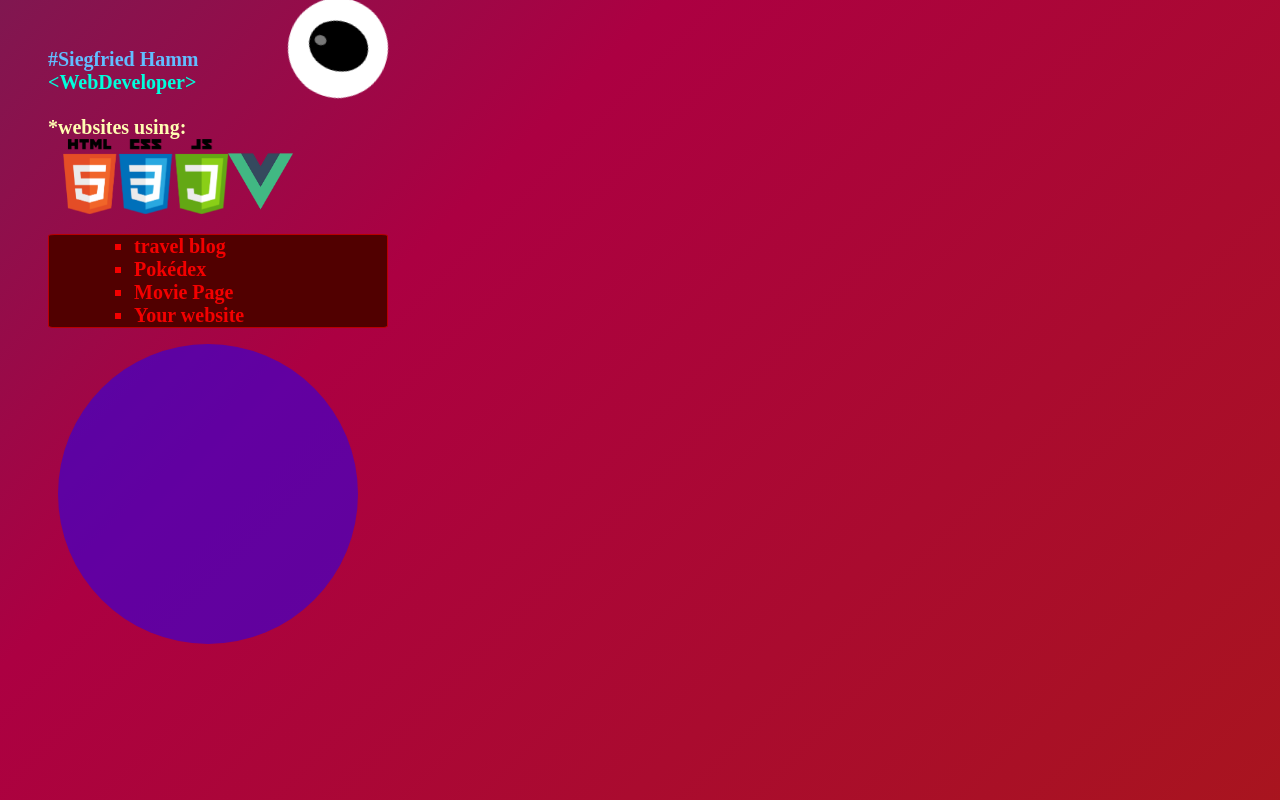
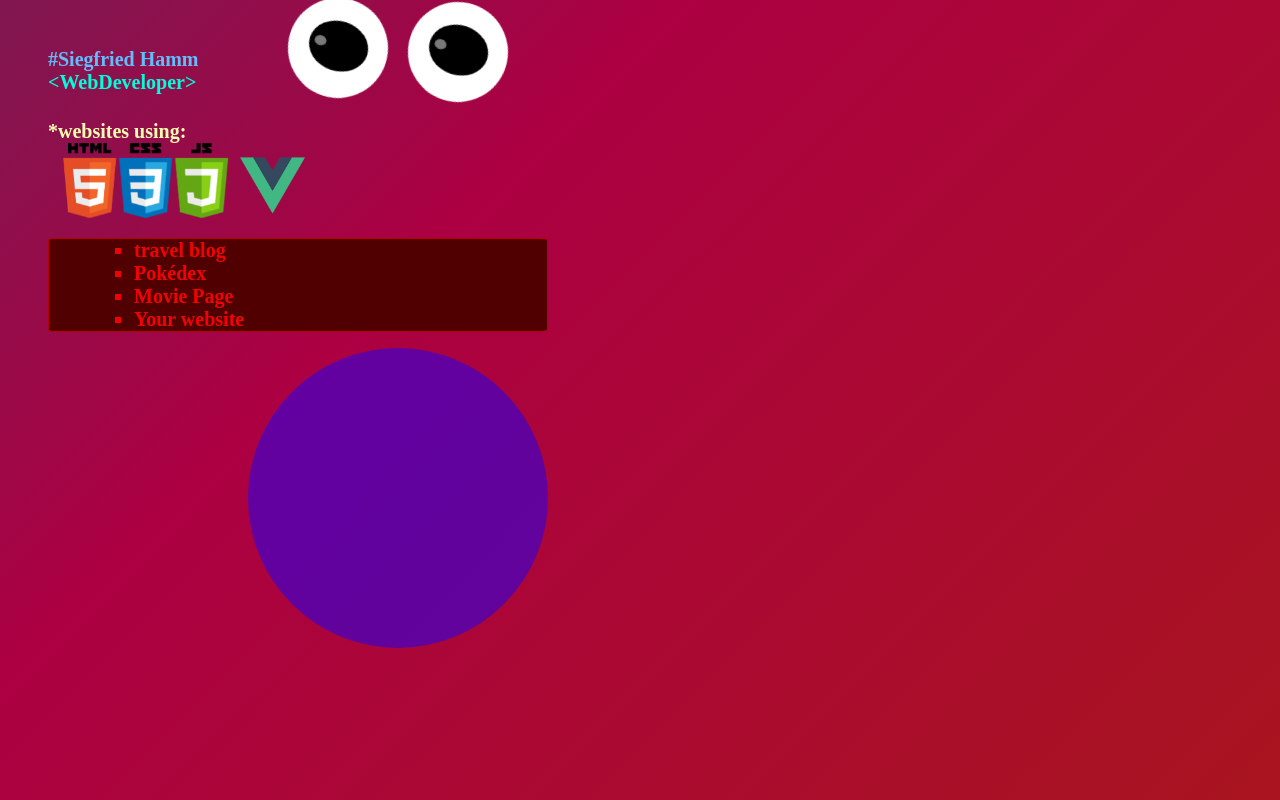
Before and after one commit to siggi-ai/newport, a Vue app: page / in a window 1280 px wide. Built offline with nearby package versions, Linux system fonts and the light colour scheme; a web font is replaced by a local one.

Commit message:
eye movement

```diff
--- a/src/App.vue
+++ b/src/App.vue
@@ -9,13 +9,13 @@
       <strong class="name">#Siegfried Hamm</strong>
       <strong class="title">&#60;WebDeveloper&#62;</strong>
     </div>
-    <Clock />
+    <Clock class="eye1" />
+    <Clock class="eye2" />
     <br />
-
     <strong class="description">*websites using:</strong>
-
     <br />
     <img class="three-logos" :src="Logo3" />
+    &nbsp;
     <img class="vue-logo" :src="Logo" />
     <br />
 
@@ -26,9 +26,8 @@
       <li class="list">Your website</li>
     </ul>
 
-    <div class="circles">
-      <Circles class="circle" />
-    </div>
+          <Circles class="circle" />
+
   </div>
 </template>
 
@@ -124,6 +123,14 @@ body {
   }
 }
 
+.eye1 {
+}
+
+.eye2 {
+  margin-left: 120px;
+  margin-top: -5px;
+}
+
 .description {
   font-family: "Bungee Hairline";
   font-size: 20px;
@@ -146,11 +153,10 @@ body {
 }
 
 .circles {
-  display: flex;
-  flex-direction: row;
+    margin-left: 200px;
 }
 
 .circle {
-  margin-left: 10px;
+  margin-left: 200px;
 }
 </style>
```
